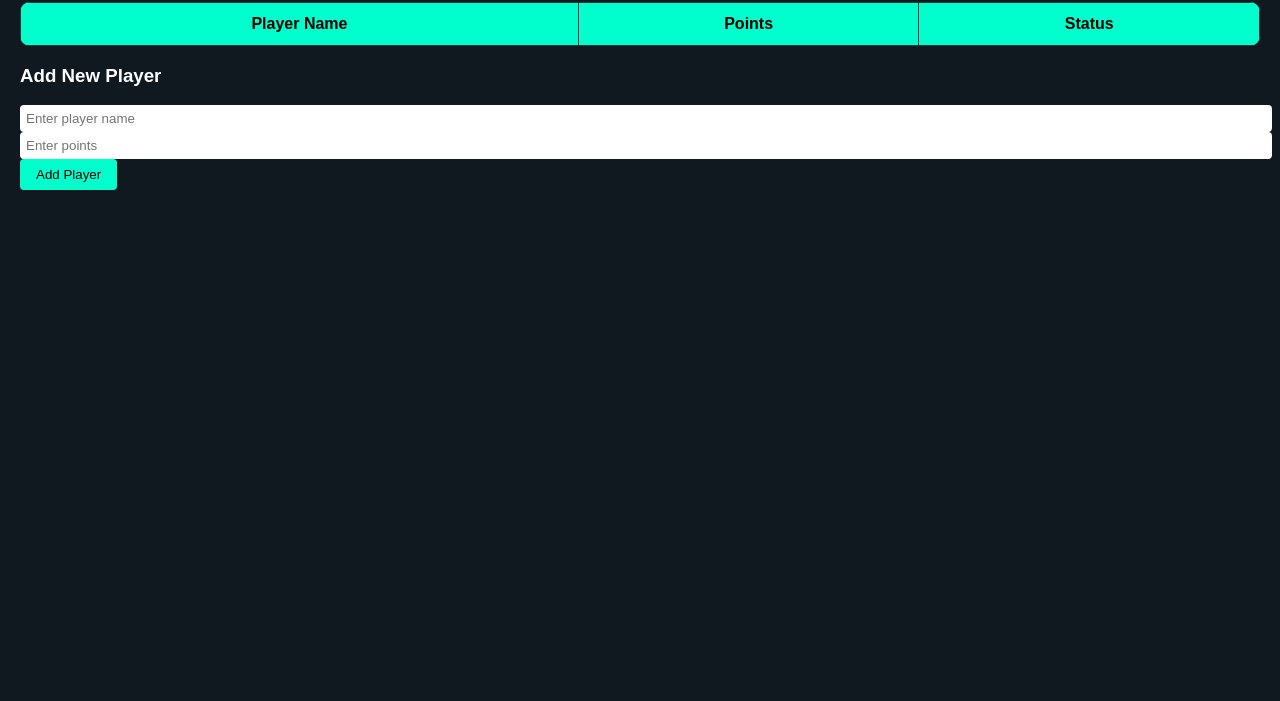
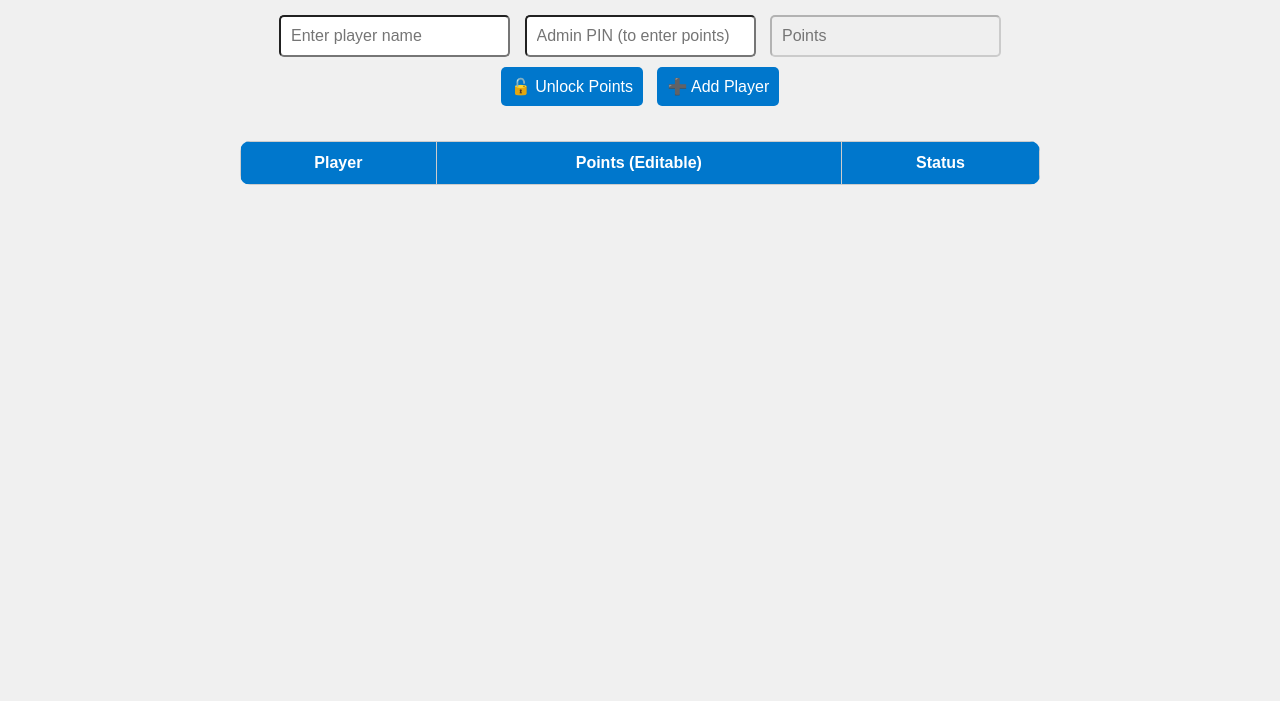
Before and after one commit to cheenx5/Efootball-tournament, a plain HTML site: page index.html in a window 1280 px wide. Shown: the part 99-800 px from the top of the page. Drawn offline with Linux system fonts and the light colour scheme.

Commit message:
Update index.html

```diff
--- a/index.html
+++ b/index.html
@@ -2,97 +2,141 @@
 <html lang="en">
 <head>
   <meta charset="UTF-8">
-  <title>Efootball Tournament Players</title>
+  <title>Efootball Tournament Player List</title>
+  <meta name="viewport" content="width=device-width, initial-scale=1">
   <style>
     body {
       font-family: Arial, sans-serif;
-      background: #101820;
-      color: #fff;
-      margin: 0;
+      background: #f0f0f0;
       padding: 20px;
+      text-align: center;
     }
     h1 {
-      text-align: center;
-      color: #00ffcc;
+      color: #0077cc;
+    }
+    input, button {
+      padding: 10px;
+      margin: 5px;
+      font-size: 16px;
+      border-radius: 5px;
+    }
+    input[type=\"number\"]:disabled {
+      background: #ddd;
+    }
+    button {
+      background-color: #0077cc;
+      color: white;
+      border: none;
+      cursor: pointer;
     }
     table {
       width: 100%;
+      max-width: 800px;
+      margin: 30px auto;
       border-collapse: collapse;
-      margin-top: 20px;
-      background: #1c1c1c;
+      background: white;
       border-radius: 10px;
       overflow: hidden;
     }
     th, td {
       padding: 12px;
-      border: 1px solid #333;
-      text-align: center;
+      border: 1px solid #ccc;
     }
     th {
-      background: #00ffcc;
-      color: #000;
+      background-color: #0077cc;
+      color: white;
     }
-    input[type="text"], input[type="number"] {
-      padding: 6px;
-      width: 100%;
-      border-radius: 4px;
-      border: none;
+    .status {
+      font-weight: bold;
     }
-    button {
-      padding: 8px 16px;
-      background: #00ffcc;
-      border: none;
-      border-radius: 4px;
-      cursor: pointer;
+    .qualified {
+      color: green;
     }
-    button:hover {
-      background: #00e6b8;
+    .not-qualified {
+      color: red;
     }
   </style>
 </head>
 <body>
 
-  <h1>🏆 Efootball Tournament Players List</h1>
+  <h1>🎮 Efootball Tournament Players</h1>
 
-  <table id="playersTable">
+  <input type="text" id="nameInput" placeholder="Enter player name" />
+  <input type="password" id="pinInput" placeholder="Admin PIN (to enter points)" />
+  <input type="number" id="pointsInput" placeholder="Points" disabled />
+  <br>
+  <button onclick="unlockPoints()">🔓 Unlock Points</button>
+  <button onclick="addPlayer()">➕ Add Player</button>
+
+  <table>
     <thead>
       <tr>
-        <th>Player Name</th>
-        <th>Points</th>
+        <th>Player</th>
+        <th>Points (Editable)</th>
         <th>Status</th>
       </tr>
     </thead>
-    <tbody id="tableBody">
-    </tbody>
+    <tbody id="tableBody"></tbody>
   </table>
 
-  <h3>Add New Player</h3>
-  <input type="text" id="nameInput" placeholder="Enter player name" />
-  <input type="number" id="pointsInput" placeholder="Enter points" />
-  <button onclick="addPlayer()">Add Player</button>
+  <script>
+    const adminPIN = "2025"; // Change this as needed
+    const qualifyPoints = 500;
 
-  <script>
+    function unlockPoints() {
+      const enteredPin = document.getElementById('pinInput').value;
+      if (enteredPin === adminPIN) {
+        document.getElementById('pointsInput').disabled = false;
+        alert(\"Points unlocked!\");
+      } else {
+        alert(\"Incorrect PIN\");
+      }
+    }
+
     function addPlayer() {
       const name = document.getElementById('nameInput').value.trim();
-      const points = parseInt(document.getElementById('pointsInput').value);
+      const pointsInput = document.getElementById('pointsInput');
+      const points = pointsInput.disabled ? 0 : parseInt(pointsInput.value);
 
-      if (!name || isNaN(points)) {
-        alert('Please enter both name and valid points!');
+      if (!name) {
+        alert(\"Enter a player name\");
         return;
       }
 
-      const status = points >= 500 ? '✅ Qualified' : '❌ Not Qualified';
-
       const table = document.getElementById('tableBody');
       const row = table.insertRow();
-      row.innerHTML = `
-        <td>${name}</td>
-        <td>${points}</td>
-        <td>${status}</td>
-      `;
 
+      const cellName = row.insertCell();
+      const cellPoints = row.insertCell();
+      const cellStatus = row.insertCell();
+
+      cellName.textContent = name;
+
+      const pointsField = document.createElement('input');
+      pointsField.type = 'number';
+      pointsField.value = isNaN(points) ? 0 : points;
+      pointsField.style.width = \"60px\";
+      pointsField.oninput = function () {
+        updateStatus(pointsField, cellStatus);
+      };
+      cellPoints.appendChild(pointsField);
+
+      updateStatus(pointsField, cellStatus);
+
+      // Clear inputs
       document.getElementById('nameInput').value = '';
+      document.getElementById('pinInput').value = '';
       document.getElementById('pointsInput').value = '';
+      pointsInput.disabled = true;
+    }
+
+    function updateStatus(inputEl, statusCell) {
+      const value = parseInt(inputEl.value);
+      if (!isNaN(value) && value >= qualifyPoints) {
+        statusCell.innerHTML = '<span class=\"status qualified\">✅ Qualified</span>';
+      } else {
+        statusCell.innerHTML = '<span class=\"status not-qualified\">❌ Not Qualified</span>';
+      }
     }
   </script>
 
```
